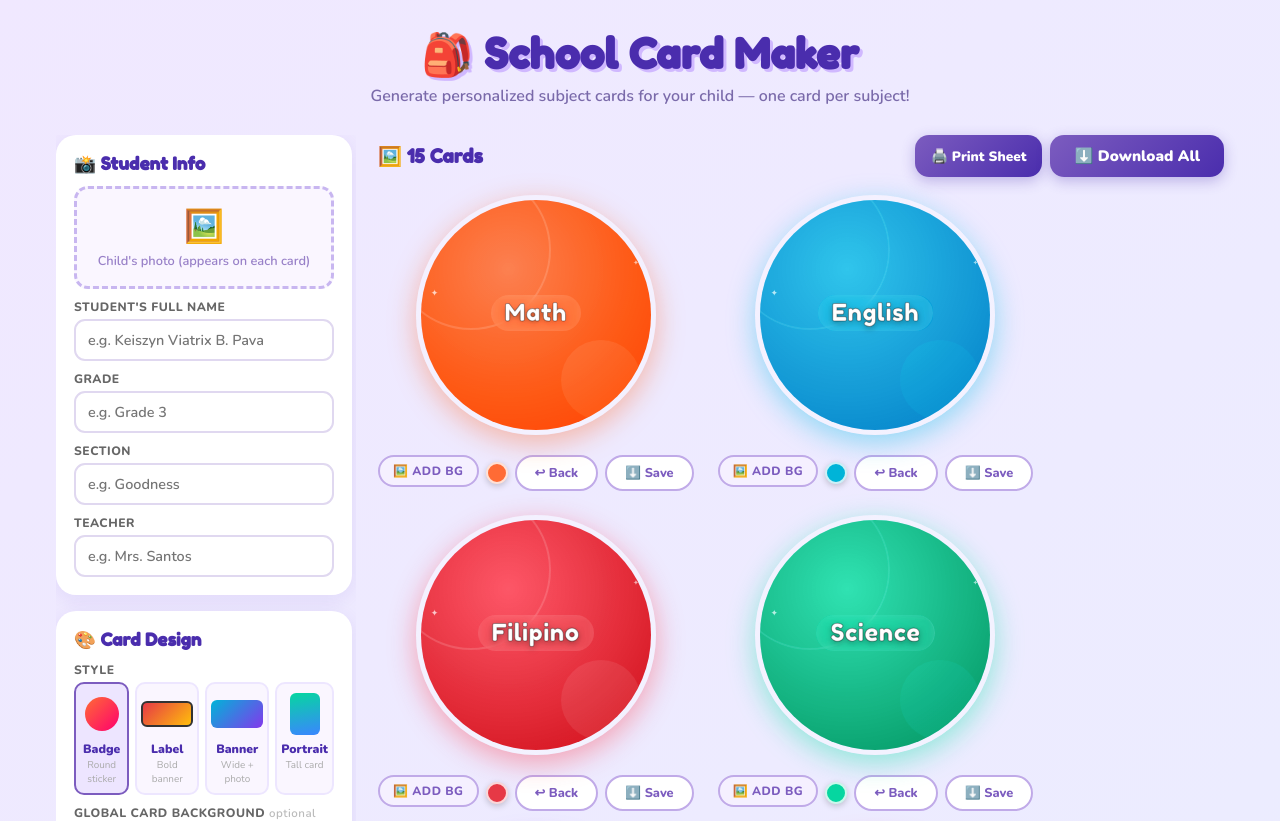
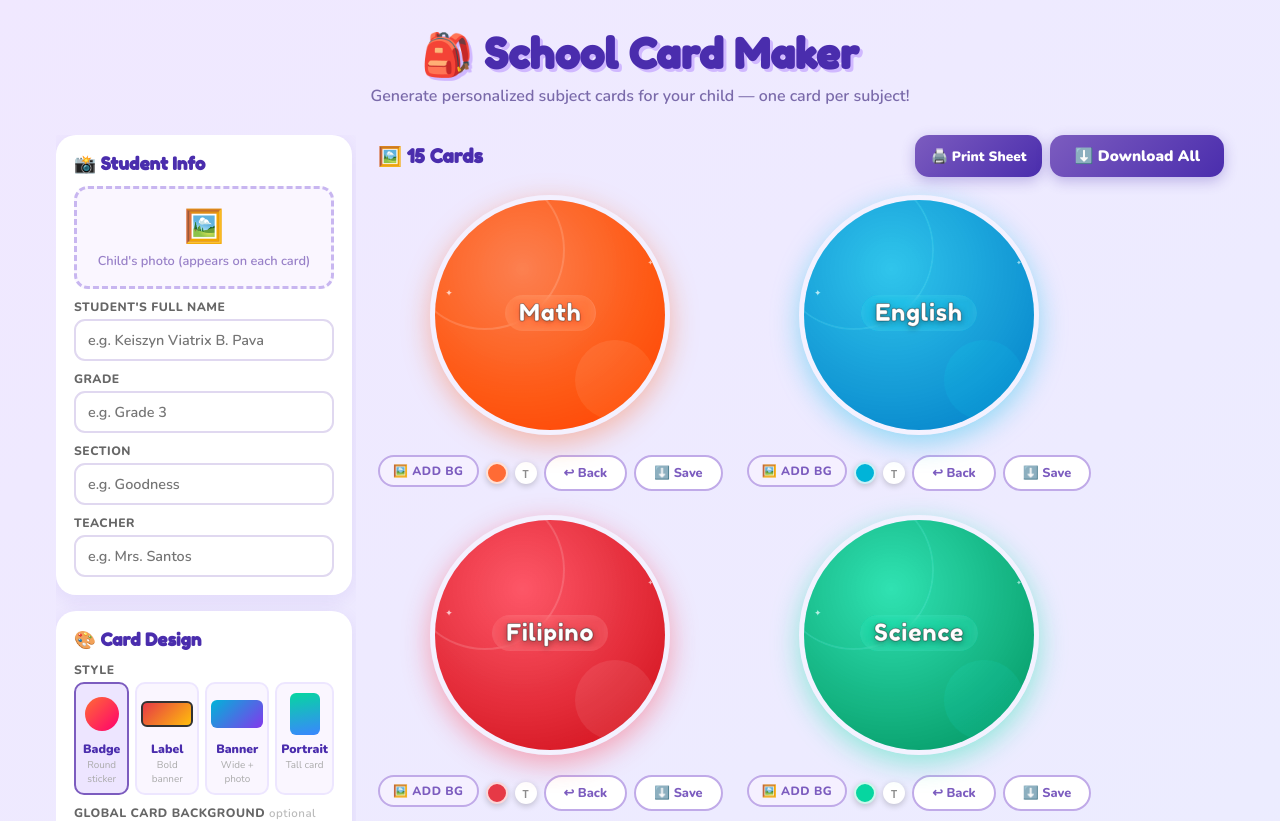
Before and after one commit to bercasiowendy95-ai/school-card-generator, a React (Vite) app: page / in a window 1280 px wide. Shown: the top 821 px of the page. Built offline with nearby package versions, Linux system fonts and the light colour scheme; a web font is replaced by a local one.

Commit message:
Add per-subject Name/Grade/Teacher color override
Each card now has a T dot button that opens an inline color picker
for the info text (name/grade/teacher) on that specific card,
independent of the global info color setting.

Co-Authored-By: Claude Sonnet 4.6 <noreply@anthropic.com>

```diff
--- a/src/App.jsx
+++ b/src/App.jsx
@@ -221,7 +221,8 @@ function mergeWithDefaults(saved) {
     showEmoji:   saved.showEmoji   ?? true,
     showPhoto:   saved.showPhoto   ?? true,
     customSubjects: saved.customSubjects ?? [],
-    cardColors:  saved.cardColors  ?? {},
+    cardColors:      saved.cardColors      ?? {},
+    subjectInfoColors: saved.subjectInfoColors ?? {},
     borderStyle: saved.borderStyle ?? 'none',
     watermark:   saved.watermark   ?? false,
     cardTopics:  saved.cardTopics  ?? {},
@@ -257,6 +258,10 @@ export default function App() {
   const [cardColors, setCardColors]     = useState(saved.cardColors)       // { [subjId]: { c1, c2 } }
   const [openColorPicker, setOpenColorPicker] = useState(null)             // subjId or null
 
+  // Feature: per-subject info color
+  const [subjectInfoColors, setSubjectInfoColors] = useState(saved.subjectInfoColors) // { [subjId]: '#hex' }
+  const [openInfoPicker, setOpenInfoPicker] = useState(null)               // subjId or null
+
   // Feature: border style
   const [borderStyle, setBorderStyle]   = useState(saved.borderStyle)
 
@@ -288,7 +293,7 @@ export default function App() {
       studentName, grade, section, teacher,
       selected, template, colorTheme, font, fontColor, infoColor,
       cardSize, showEmoji, showPhoto, customSubjects,
-      cardColors, borderStyle, watermark, cardTopics, printCols,
+      cardColors, subjectInfoColors, borderStyle, watermark, cardTopics, printCols,
     }
     localStorage.setItem(LS_KEY, JSON.stringify(data))
 
@@ -300,7 +305,7 @@ export default function App() {
     studentName, grade, section, teacher,
     selected, template, colorTheme, font, fontColor, infoColor,
     cardSize, showEmoji, showPhoto, customSubjects,
-    cardColors, borderStyle, watermark, cardTopics, printCols,
+    cardColors, subjectInfoColors, borderStyle, watermark, cardTopics, printCols,
   ])
 
   const clearSavedData = () => {
@@ -310,7 +315,7 @@ export default function App() {
     setSelected(def.selected); setTemplate(def.template); setColorTheme(def.colorTheme)
     setFont(def.font); setFontColor(def.fontColor); setInfoColor(def.infoColor)
     setCardSize(def.cardSize); setShowEmoji(def.showEmoji); setShowPhoto(def.showPhoto)
-    setCustomSubjects(def.customSubjects); setCardColors(def.cardColors)
+    setCustomSubjects(def.customSubjects); setCardColors(def.cardColors); setSubjectInfoColors(def.subjectInfoColors)
     setBorderStyle(def.borderStyle); setWatermark(def.watermark)
     setCardTopics(def.cardTopics); setPrintCols(def.printCols)
   }
@@ -615,9 +620,10 @@ export default function App() {
               {activeSubjects.map(subj => {
                 const themes       = subj.themes || [{ emojis: ['⭐','📌','✏️'] }]
                 const activeEmojis = themes[0].emojis
-                const cardBg       = subjectBgs[subj.id] || globalCardBg
-                const isFlipped    = !!flippedCards[subj.id]
-                const customColor  = cardColors[subj.id]
+                const cardBg           = subjectBgs[subj.id] || globalCardBg
+                const isFlipped        = !!flippedCards[subj.id]
+                const customColor      = cardColors[subj.id]
+                const subjInfoColor    = subjectInfoColors[subj.id] || infoColor
                 const subjForCard  = customColor
                   ? { ...subj, color: customColor.c1, color2: customColor.c2 }
                   : subj
@@ -645,7 +651,7 @@ export default function App() {
                             colorTheme={colorTheme}
                             font={font}
                             fontColor={fontColor}
-                            infoColor={infoColor}
+                            infoColor={subjInfoColor}
                             showEmoji={showEmoji}
                             emojis={activeEmojis}
                             borderStyle={borderStyle}
@@ -664,7 +670,7 @@ export default function App() {
                             template={template}
                             font={font}
                             fontColor={fontColor}
-                            infoColor={infoColor}
+                            infoColor={subjInfoColor}
                             topics={cardTopics[subj.id] || ['','','','']}
                             onTopicsChange={topics => setCardTopics(prev => ({ ...prev, [subj.id]: topics }))}
                           />
@@ -685,12 +691,20 @@ export default function App() {
                           <button className="card-bg-clear" onClick={() => clearSubjectBg(subj.id)}>✕</button>
                         )}
 
-                        {/* Color dot */}
+                        {/* Card color dot */}
                         <button
                           className="card-color-dot"
                           style={{ background: customColor ? customColor.c1 : subj.color }}
                           title="Custom card color"
-                          onClick={() => setOpenColorPicker(openColorPicker === subj.id ? null : subj.id)}
+                          onClick={() => { setOpenColorPicker(openColorPicker === subj.id ? null : subj.id); setOpenInfoPicker(null) }}
+                        />
+
+                        {/* Info color dot (name/grade/teacher) */}
+                        <button
+                          className="card-color-dot card-info-dot"
+                          style={{ background: subjectInfoColors[subj.id] || infoColor }}
+                          title="Name/Grade/Teacher color for this card"
+                          onClick={() => { setOpenInfoPicker(openInfoPicker === subj.id ? null : subj.id); setOpenColorPicker(null) }}
                         />
 
                         {/* Flip button */}
@@ -711,7 +725,27 @@ export default function App() {
                         )}
                       </div>
 
-                      {/* Inline color picker */}
+                      {/* Inline info color picker */}
+                      {openInfoPicker === subj.id && (
+                        <div className="mini-color-picker">
+                          <div className="mini-color-row">
+                            <label>Name / Grade / Teacher</label>
+                            <input
+                              type="color"
+                              value={subjectInfoColors[subj.id] || infoColor}
+                              onChange={e => setSubjectInfoColors(prev => ({ ...prev, [subj.id]: e.target.value }))}
+                            />
+                          </div>
+                          <div style={{ display: 'flex', gap: 6 }}>
+                            {subjectInfoColors[subj.id] && (
+                              <button className="btn-tiny outline" style={{ fontSize: '0.7rem' }} onClick={() => setSubjectInfoColors(prev => { const n = { ...prev }; delete n[subj.id]; return n })}>Reset</button>
+                            )}
+                            <button className="btn-tiny" style={{ fontSize: '0.7rem' }} onClick={() => setOpenInfoPicker(null)}>Done</button>
+                          </div>
+                        </div>
+                      )}
+
+                      {/* Inline card color picker */}
                       {openColorPicker === subj.id && (
                         <div className="mini-color-picker">
                           <div className="mini-color-row">
--- a/src/index.css
+++ b/src/index.css
@@ -307,6 +307,8 @@ input[type="text"]:focus { border-color: #7c5cbf; background: #faf7ff; }
   transition: transform 0.15s;
 }
 .card-color-dot:hover { transform: scale(1.2); }
+.card-info-dot { font-size: 10px; font-weight: 900; color: rgba(0,0,0,0.45); line-height: 22px; text-align: center; }
+.card-info-dot::after { content: 'T'; }
 
 /* ── Mini color picker ── */
 .mini-color-picker {
```
